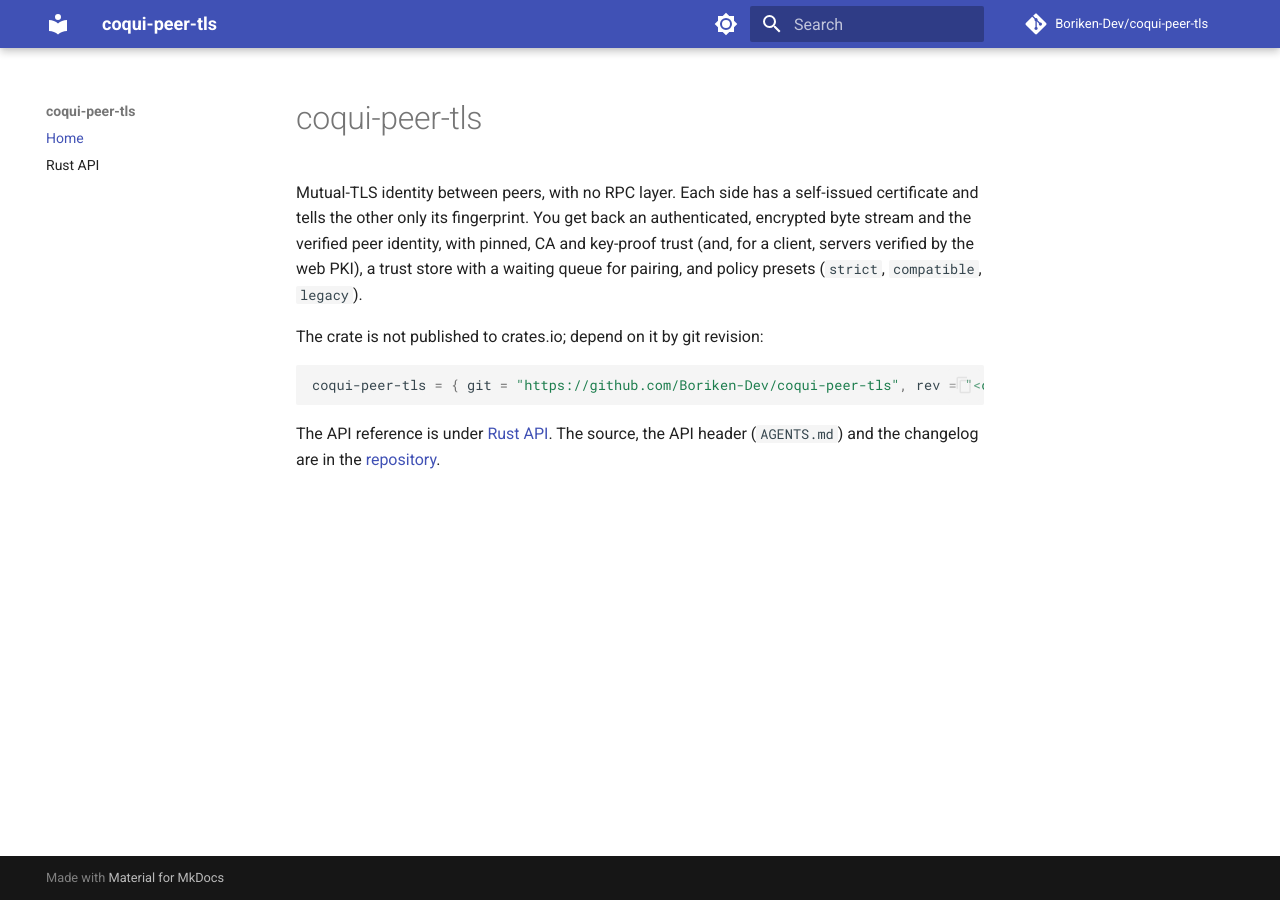
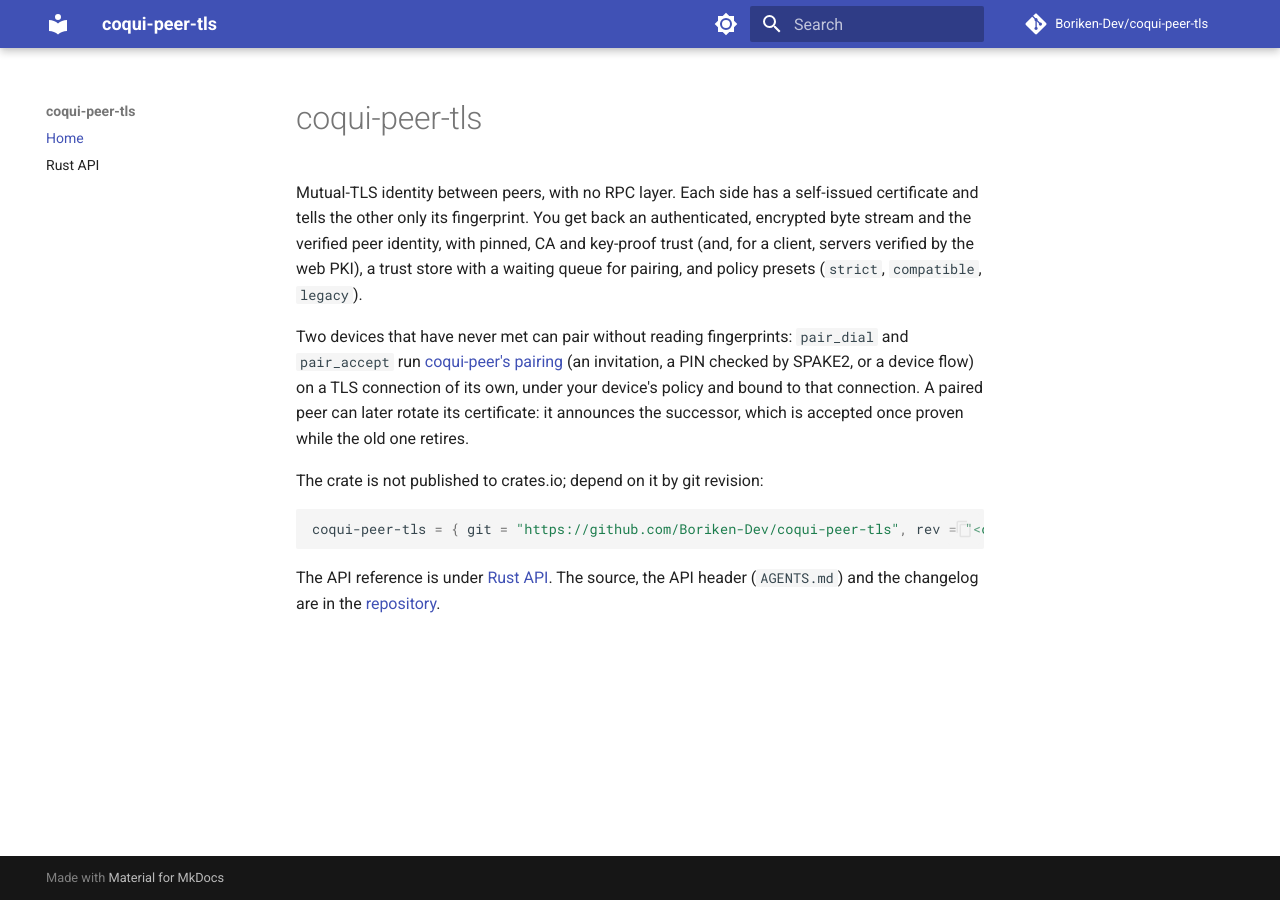
Before and after one commit to Boriken-Dev/coqui-peer-tls, an MkDocs documentation site: the page built from docs/index.md, in a window 1280 px wide. Built offline with MkDocs 1.6.1 and Material for MkDocs 9.7.7, drawn with Linux system fonts in a browser that asks for light colours; comment, search, counter and statistics services are not loaded.

Commit message:
docs: pairing and rotation on the docs site

```diff
--- a/docs/index.md
+++ b/docs/index.md
@@ -5,6 +5,13 @@ and tells the other only its fingerprint. You get back an authenticated, encrypt
 and the verified peer identity, with pinned, CA and key-proof trust (and, for a client,
 servers verified by the web PKI), a trust store with a
 waiting queue for pairing, and policy presets (`strict`, `compatible`, `legacy`).
+
+Two devices that have never met can pair without reading fingerprints: `pair_dial` and
+`pair_accept` run [coqui-peer's pairing](https://boriken-dev.github.io/coqui-peer/pairing/)
+(an invitation, a PIN checked by SPAKE2, or a device flow) on a TLS connection of its own,
+under your device's policy and bound to that connection. A paired peer can later rotate its
+certificate: it announces the successor, which is accepted once proven while the old one
+retires.
 
 The crate is not published to crates.io; depend on it by git revision:
 
```
Also changed, not shown: AGENTS.md (+3 -3 lines).
